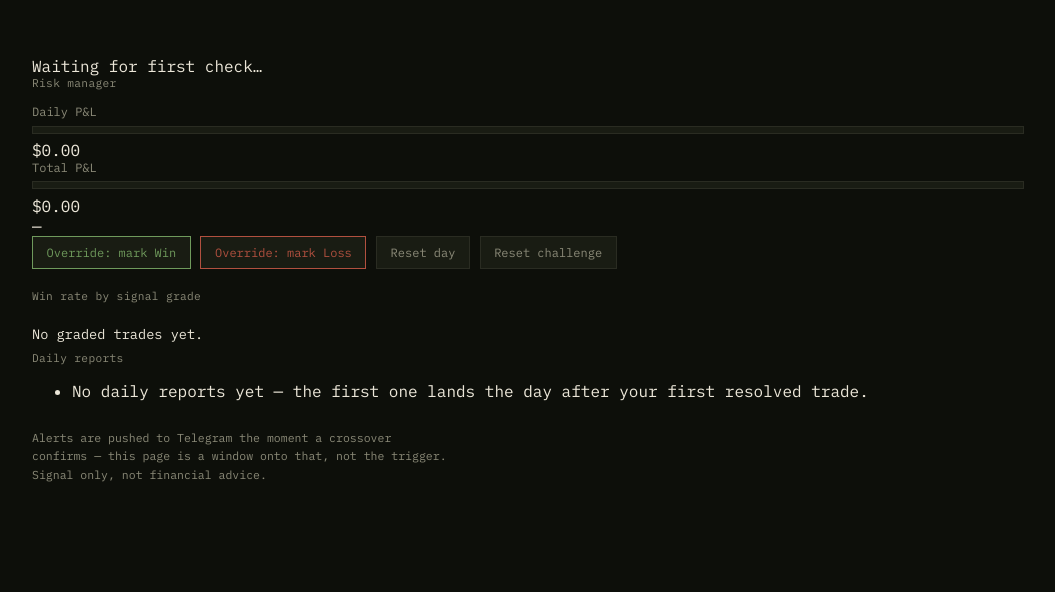
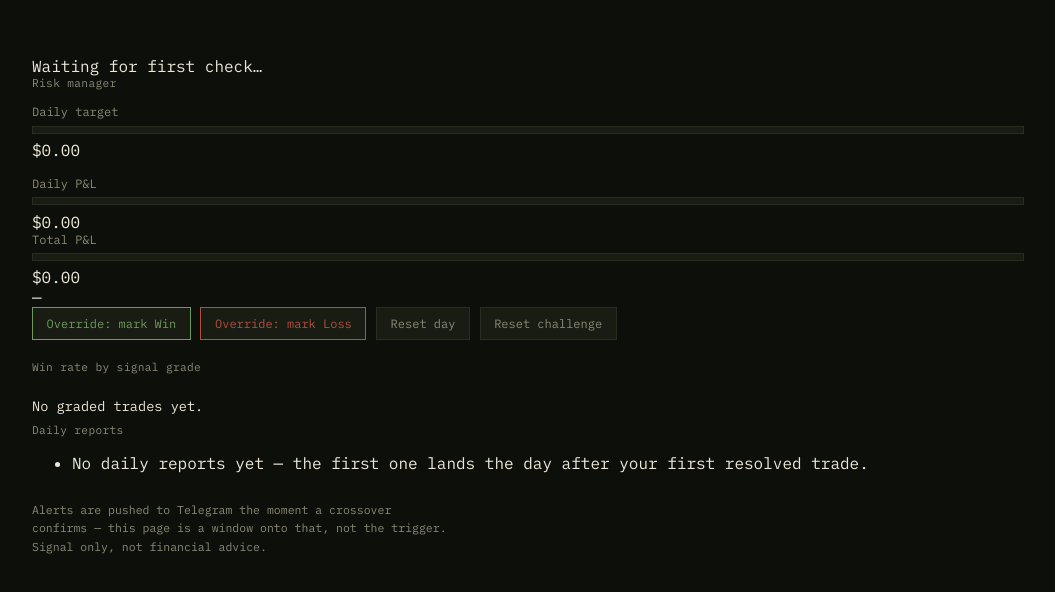
Before and after one commit to rashxiel-dev/xauusd-signal-desk, a website: page public/index.html in a window 1280 px wide. Shown: the part 1896-2488 px from the top of the page, without its empty margins (112-1167 px from the left). Before the commit the page ends 2428 px from the top, so only its background shows below. Drawn offline with Linux system fonts and the light colour scheme; no server answers; a script that the page names is missing.

Commit message:
Update index.html

```diff
--- a/public/index.html
+++ b/public/index.html
@@ -146,6 +146,13 @@
 
       <div class="riskbanner" id="risk-banner" style="display:none;"></div>
 
+      <div class="riskcol" style="margin-bottom:1rem;">
+        <div class="risklabel">Daily target <span id="target-label"></span></div>
+        <div class="riskbar"><div class="riskbar__fill" id="target-fill"></div></div>
+        <div class="riskvalue" id="target-value">$0.00</div>
+        <div class="riskmeta" id="challenge-record"></div>
+      </div>
+
       <div class="riskgrid">
         <div class="riskcol">
           <div class="risklabel">Daily P&amp;L <span id="risk-daily-limit"></span></div>
```
